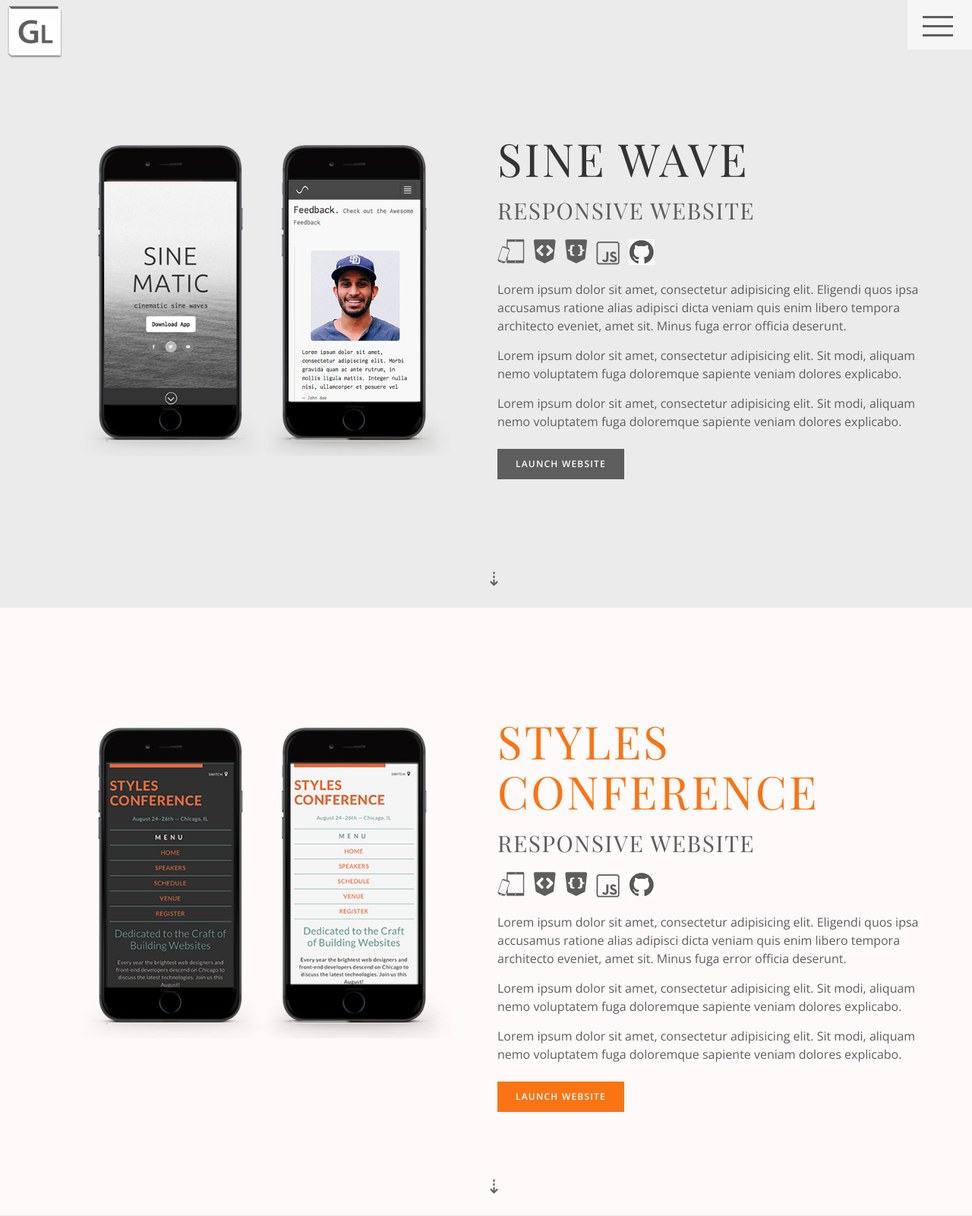
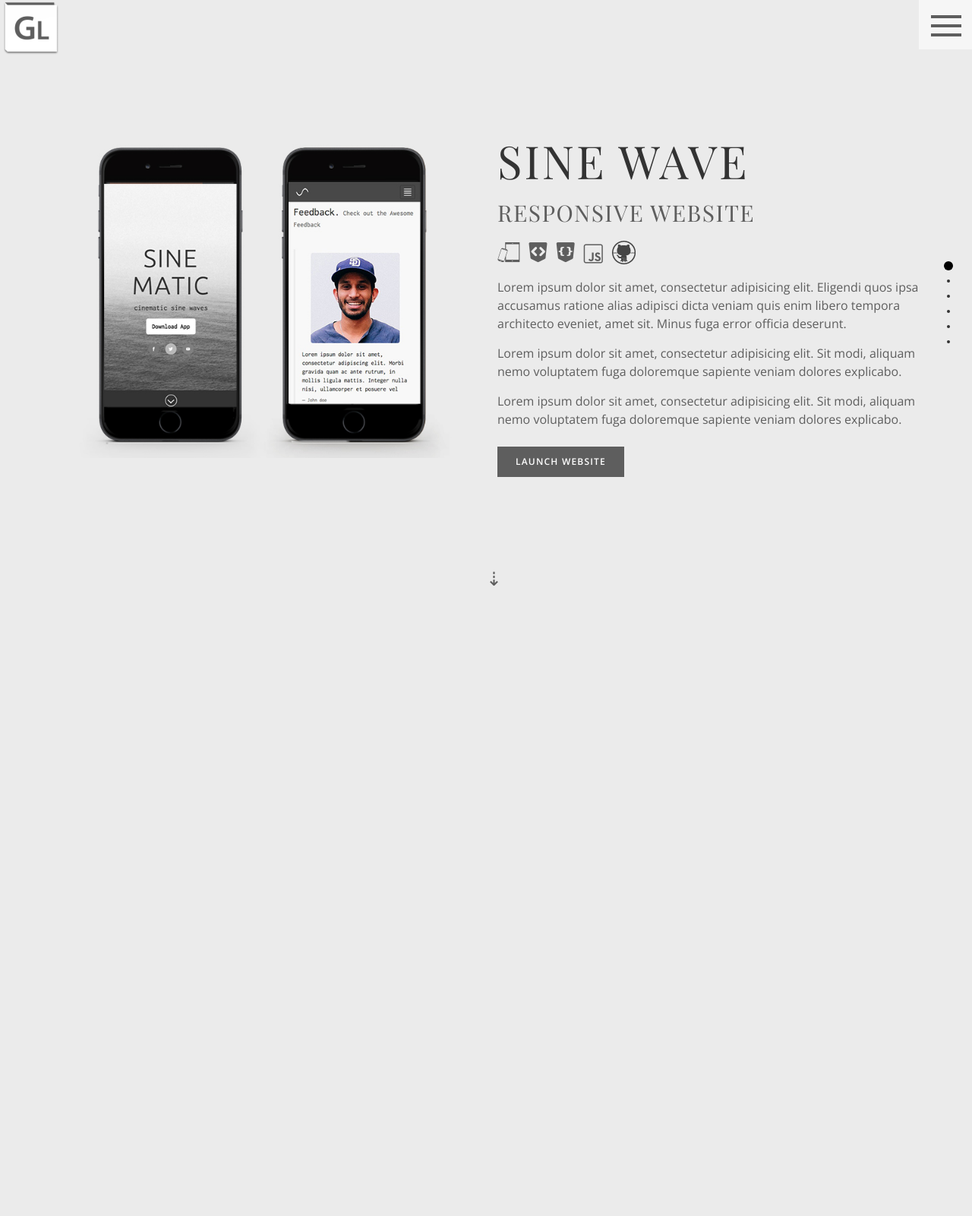
Before and after one commit to gerleone73/fullpagePortfolio, a PHP site: page / in a window 1280 px wide. Shown: the top 1601 px of the page at 76% size. After the commit the page ends 771 px from the top, so only its background shows below. Run offline with PHP 8.4, Linux system fonts and the light colour scheme; some libraries are stand-ins or nearby versions; some web fonts are replaced.

Commit message:
vertical nav

```diff
--- a/css/styles.css
+++ b/css/styles.css
@@ -650,6 +650,213 @@
 
 
 
+
+
+
+
+
+/**  VERTICAL NAV
+ *
+ *
+ */
+html, body {
+    margin: 0;
+    padding: 0;
+    overflow:hidden;
+
+    /*Avoid flicker on slides transitions for mobile phones #336 */
+    -webkit-tap-highlight-color: rgba(0,0,0,0);
+}
+#superContainer {
+    height: 100%;
+    position: relative;
+
+    /* Touch detection for Windows 8 */
+    -ms-touch-action: none;
+
+    /* IE 11 on Windows Phone 8.1*/
+    touch-action: none;
+}
+.fp-section {
+    position: relative;
+    -webkit-box-sizing: border-box; /* Safari<=5 Android<=3 */
+    -moz-box-sizing: border-box; /* <=28 */
+    box-sizing: border-box;
+}
+.fp-slide {
+    float: left;
+}
+.fp-slide, .fp-slidesContainer {
+    height: 100%;
+    display: block;
+}
+.fp-slides {
+    z-index:1;
+    height: 100%;
+    overflow: hidden;
+    position: relative;
+    -webkit-transition: all 0.3s ease-out; /* Safari<=6 Android<=4.3 */
+    transition: all 0.3s ease-out;
+}
+.fp-section.fp-table, .fp-slide.fp-table {
+    display: table;
+    table-layout:fixed;
+    width: 100%;
+}
+.fp-tableCell {
+    display: table-cell;
+    vertical-align: middle;
+    width: 100%;
+    height: 100%;
+}
+.fp-slidesContainer {
+    float: left;
+    position: relative;
+}
+.fp-controlArrow {
+    position: absolute;
+    z-index: 4;
+    top: 50%;
+    cursor: pointer;
+    width: 0;
+    height: 0;
+    border-style: solid;
+    margin-top: -38px;
+    -webkit-transform: translate3d(0,0,0);
+    -ms-transform: translate3d(0,0,0);
+    transform: translate3d(0,0,0);
+}
+.fp-controlArrow.fp-prev {
+    left: 15px;
+    width: 0;
+    border-width: 38.5px 34px 38.5px 0;
+    border-color: transparent #fff transparent transparent;
+}
+.fp-controlArrow.fp-next {
+    right: 15px;
+    border-width: 38.5px 0 38.5px 34px;
+    border-color: transparent transparent transparent #fff;
+}
+.fp-scrollable {
+    overflow: scroll;
+}
+.fp-notransition {
+    -webkit-transition: none !important;
+    transition: none !important;
+}
+#fullPage-nav {
+    position: fixed;
+    z-index: 100;
+    margin-top: -32px;
+    top: 50%;
+    opacity: 1;
+    -webkit-transform: translate3d(0,0,0);
+}
+#fullPage-nav.right {
+    right: 17px;
+}
+#fullPage-nav.left {
+    left: 17px;
+}
+.fp-slidesNav{
+    position: absolute;
+    z-index: 4;
+    left: 50%;
+    opacity: 1;
+}
+.fp-slidesNav.bottom {
+    bottom: 17px;
+}
+.fp-slidesNav.top {
+    top: 17px;
+}
+#fullPage-nav ul,
+.fp-slidesNav ul {
+  margin: 0;
+  padding: 0;
+}
+#fullPage-nav ul li,
+.fp-slidesNav ul li {
+    display: block;
+    width: 14px;
+    height: 13px;
+    margin: 7px;
+    position:relative;
+}
+.fp-slidesNav ul li {
+    display: inline-block;
+}
+#fullPage-nav ul li a,
+.fp-slidesNav ul li a {
+    display: block;
+    position: relative;
+    z-index: 1;
+    width: 100%;
+    height: 100%;
+    cursor: pointer;
+    text-decoration: none;
+}
+#fullPage-nav ul li a.active span,
+.fp-slidesNav ul li a.active span,
+#fullPage-nav ul li:hover a.active span,
+.fp-slidesNav ul li:hover a.active span{
+    height: 12px;
+    width: 12px;
+    margin: -6px 0 0 -6px;
+    border-radius: 100%;
+ }
+#fullPage-nav ul li a span,
+.fp-slidesNav ul li a span {
+    border-radius: 50%;
+    position: absolute;
+    z-index: 1;
+    height: 4px;
+    width: 4px;
+    border: 0;
+    background: #333;
+    left: 50%;
+    top: 50%;
+    margin: -2px 0 0 -2px;
+    -webkit-transition: all 0.1s ease-in-out;
+    -moz-transition: all 0.1s ease-in-out;
+    -o-transition: all 0.1s ease-in-out;
+    transition: all 0.1s ease-in-out;
+}
+#fullPage-nav ul li:hover a span,
+.fp-slidesNav ul li:hover a span{
+    width: 10px;
+    height: 10px;
+    margin: -5px 0px 0px -5px;
+}
+#fullPage-nav ul li .fp-tooltip {
+    position: absolute;
+    top: -2px;
+    color: #fff;
+    font-size: 14px;
+    font-family: arial, helvetica, sans-serif;
+    white-space: nowrap;
+    max-width: 220px;
+    overflow: hidden;
+    display: block;
+    opacity: 0;
+    width: 0;
+}
+#fullPage-nav ul li:hover .fp-tooltip,
+#fullPage-nav.fp-show-active a.active + .fp-tooltip {
+    -webkit-transition: opacity 0.2s ease-in;
+    transition: opacity 0.2s ease-in;
+    width: auto;
+    opacity: 1;
+}
+#fullPage-nav ul li .fp-tooltip.right {
+    right: 20px;
+}
+#fullPage-nav ul li .fp-tooltip.left {
+    left: 20px;
+}
+
+
+
 /*----------------------------------------------------------------------------------- */
 /*  MY CODE
 /*----------------------------------------------------------------------------------- */
@@ -674,11 +881,11 @@
   font-size: 1.2em;
 }
 .git{
-  padding-bottom: 10px;
+  padding-bottom: 7px;
   opacity: 0.7;
 }
 .js{
-  padding-bottom: 15px;
+  margin-bottom: 15px;
 }
 
 p{
@@ -737,8 +944,8 @@
 .Gl{
     position: fixed;
   z-index: 70;
-  top: 7px;
-  left: 10px;
+  top: 2px;
+  left: 5px;
   cursor: pointer;
  font-size: 50px;
 }
@@ -784,12 +991,14 @@
 }
 
 .headnav{
-  width:85px;
+  width:70px;
   height:65px;
   position: fixed;
   right:0;
+
   background-color: rgba(250,250,250, .75);
   z-index:999999;
+
 }
 
 @media screen and (max-height: 30.5em) {
@@ -802,13 +1011,13 @@
   position: fixed;
   z-index: 70;
   top: 25px;
-  right: 25px;
+  right: 14px;
   cursor: pointer; }
   #menu .menu-bars {
     position: relative;
     display: inline-block;
     width: 40px;
-    height: 3px; }
+    height: 4px; }
     #menu .menu-bars span {
       margin: 0 auto;
       position: relative;
@@ -816,7 +1025,7 @@
       -webkit-transition-duration: 0s;
       -webkit-transition-delay: 0.2s;
       width: 40px;
-      height: 3px;
+      height: 4px;
       background-color: #5e5e5e;
       display: block; }
       #menu .menu-bars span:before, #menu .menu-bars span:after {
@@ -824,7 +1033,7 @@
         content: ""; }
       #menu .menu-bars span:before, #menu .menu-bars span:after {
         width: 40px;
-        height: 3px;
+        height: 4px;
         background-color: #5e5e5e;
         display: block; }
       #menu .menu-bars span:before {
--- a/index.html
+++ b/index.html
@@ -51,7 +51,7 @@
                 <div class="col-md-1 col-lg-1"></div>
                 <div class="col-sm-12 col-md-5 col-lg-6"><h1>SINE WAVE</h1>
                 <h2>RESPONSIVE WEBSITE</h2>
-                <h2><i class="space icon-mobile-device"></i><i class="space icon-html"></i><i class="space icon-css"></i><i class="space js icon-javascript"></i><span><img class="git" src="images/github-icon.png"></span></h2>
+                <h3><i class="space icon-mobile-device"></i><i class="space icon-html"></i><i class="space icon-css"></i><i class="space js icon-javascript"></i><span><img class="git" src="images/github-icon-1.png"></span></h3>
                 <p>Lorem ipsum dolor sit amet, consectetur adipisicing elit. Eligendi quos ipsa accusamus ratione alias adipisci dicta veniam quis enim libero tempora architecto eveniet, amet sit. Minus fuga error officia deserunt.</p>
                 <p>Lorem ipsum dolor sit amet, consectetur adipisicing elit. Sit modi, aliquam nemo voluptatem fuga doloremque sapiente veniam dolores explicabo.<p>
                 <p>Lorem ipsum dolor sit amet, consectetur adipisicing elit. Sit modi, aliquam nemo voluptatem fuga doloremque sapiente veniam dolores explicabo.<p>
@@ -91,7 +91,7 @@
                 <div class="col-md-1 col-lg-1"></div>
                 <div class="col-sm-12 col-md-5 col-lg-6"><h1>STYLES CONFERENCE</h1>
                 <h2>RESPONSIVE WEBSITE</h2>
-                <h2><i class="space icon-mobile-device"></i><i class="space icon-html"></i><i class="space icon-css"></i><i class="space js icon-javascript"></i><span><img class="git" src="images/github-icon.png"></span></h2>
+                <h3><i class="space icon-mobile-device"></i><i class="space icon-html"></i><i class="space icon-css"></i><i class="space js icon-javascript"></i><span><img class="git" src="images/github-icon.png"></span></h3>
                 <p>Lorem ipsum dolor sit amet, consectetur adipisicing elit. Eligendi quos ipsa accusamus ratione alias adipisci dicta veniam quis enim libero tempora architecto eveniet, amet sit. Minus fuga error officia deserunt.</p>
                 <p>Lorem ipsum dolor sit amet, consectetur adipisicing elit. Sit modi, aliquam nemo voluptatem fuga doloremque sapiente veniam dolores explicabo.<p>
                 <p>Lorem ipsum dolor sit amet, consectetur adipisicing elit. Sit modi, aliquam nemo voluptatem fuga doloremque sapiente veniam dolores explicabo.<p>
--- a/js/main.js
+++ b/js/main.js
@@ -3,6 +3,9 @@
     $("#fullpage").fullpage({
       anchors: ["firstPage", "secondPage", "thirdPage", "fourthPage", "fifthPage", "sixthPage"],
       slidesColor: ["#ebebeb", "#FFFAFA", "#ebebeb", "#FFFAFA","#ebebeb", "#FFFAFA"],
+      navigation: true,
+        navigationPosition: 'right',
+        navigationTooltips: false,
       slidesNavigation: true,
       scrollingSpeed: 800,
       keyboardScrolling: true,
```
Also changed, not shown: images/github-icon-1.png (added), images/sineDesktop.jpg.
